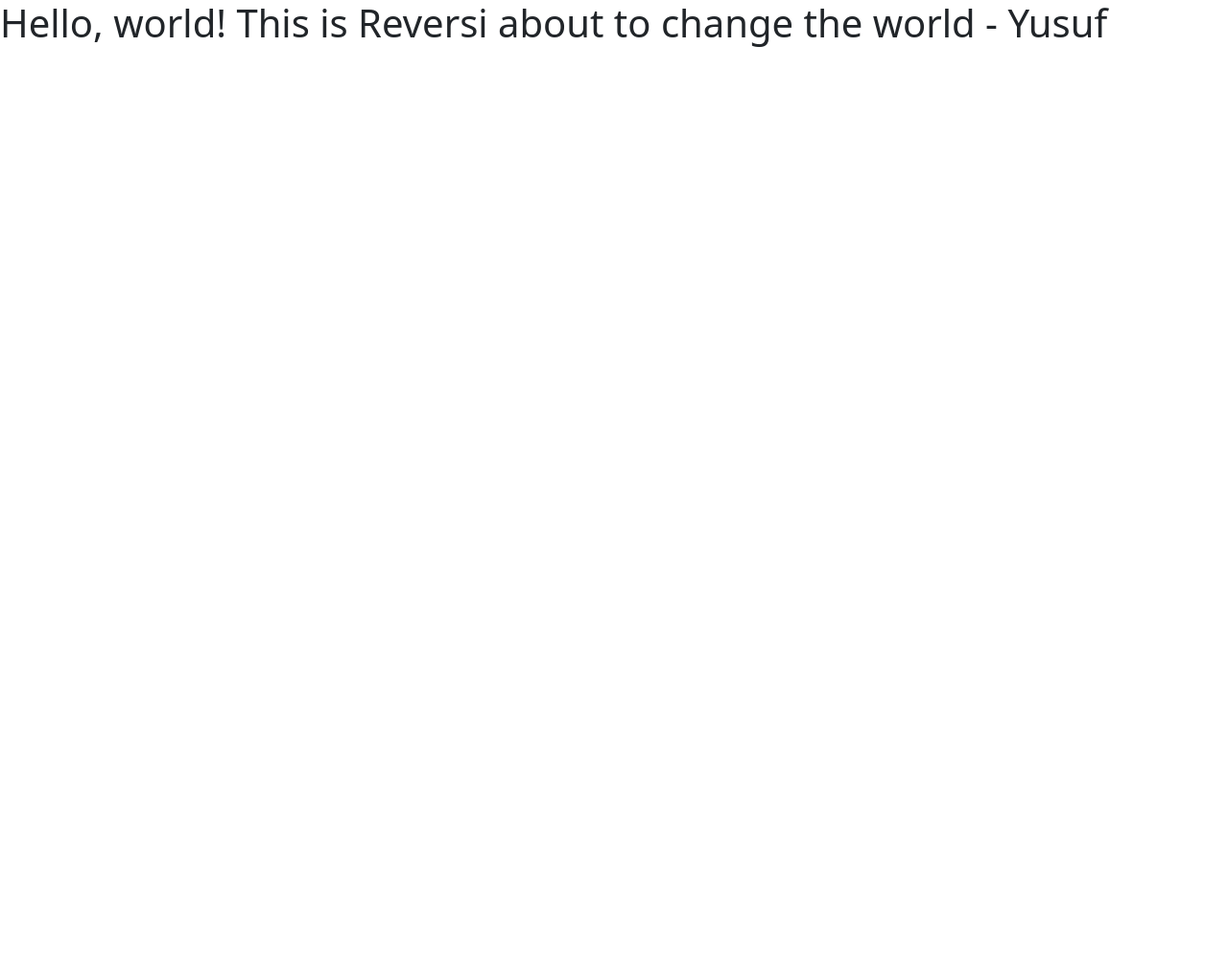
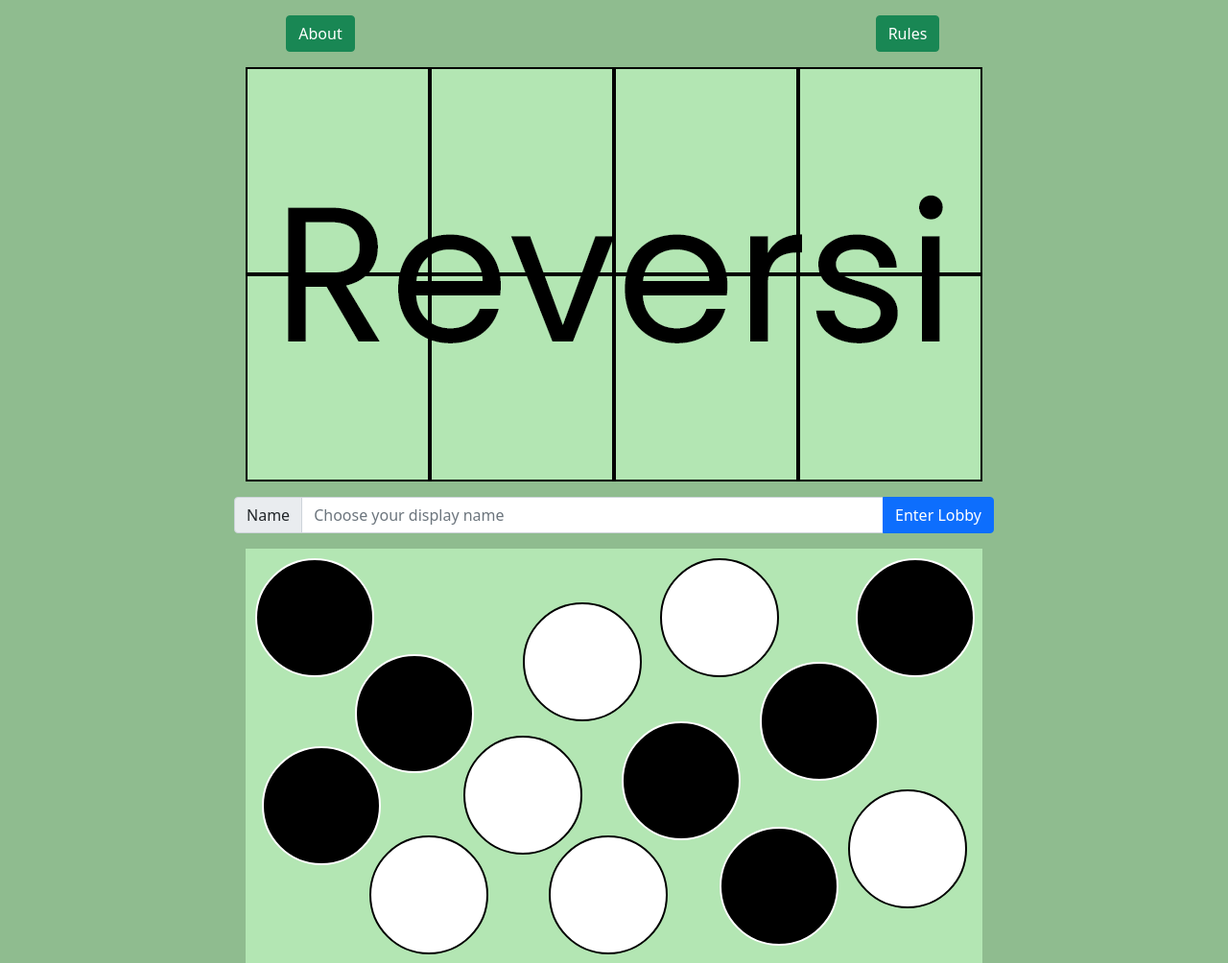
Before and after one commit to yusuf-amani/reversi-amani, a website: page public/index.html in a window 1280 px wide. Shown: the whole page at 96% size. Before the commit the page ends 800 px from the top, so only its background shows below. Drawn offline with nearby package versions, Linux system fonts and the light colour scheme.

Commit message:
creating the entrance pages

```diff
--- a/public/index.html
+++ b/public/index.html
@@ -1,23 +1,65 @@
 <!doctype html>
 <html lang="en">
+
 <head>
   <!-- Required meta tags -->
   <meta charset="utf-8">
   <meta name="viewport" content="width=device-width, initial-scale=1">
 
   <!-- Bootstrap CSS -->
-    <link href="https://cdn.jsdelivr.net/npm/bootstrap@5.0.0/dist/css/bootstrap.min.css" rel="stylesheet" integrity="sha384-wEmeIV1mKuiNpC+IOBjI7aAzPcEZeedi5yW5f2yOq55WWLwNGmvvx4Um1vskeMj0" crossorigin="anonymous">
+  <link href="https://cdn.jsdelivr.net/npm/bootstrap@5.0.1/dist/css/bootstrap.min.css" rel="stylesheet"
+    integrity="sha384-+0n0xVW2eSR5OomGNYDnhzAbDsOXxcvSN1TPprVMTNDbiYZCxYbOOl7+AMvyTG2x" crossorigin="anonymous">
 
-    <title>Hello, world!</title>
+  <style>
+    body {
+      background-color: darkseagreen;
+    }
+  </style>
+
+  <title>Reversi!</title>
 </head>
+
 <body>
-    <h1>Hello, world! This is Reversi about to change the world - Yusuf</h1>
 
-    <!-- Optional JavaScript; choose one of the two! -->
+  <div class="container-fluid">
+    <div class="row m-3">
+      <div class="col text-center">
+        <a class="btn btn-success text-nowrap" href="about.html">About</a>
+      </div>
+      <div class="col text-center">
+        <a class="btn btn-success text-nowrap" href="https://en.wikipedia.org/wiki/Reversi">Rules</a>
+      </div>
+    </div>
+
+    <div class="row m-3">
+      <div class="col text-center">
+        <img class="img-fluid" src="assets/images/top-splash.png" alt="Reversi Logo 1">
+      </div>
+    </div>
+
+    <div class="row align-items-center justify-content-center m-3">
+      <div class="col-8">
+        <div class="input-group">
+          <span class="input-group-text" id="displayInput">Name</span>
+          <input type="text" id="nameInput" class="form-control text-nowrap" placeholder="Choose your display name"
+            aria-label="Enter your dispaly name for use while playing reversi" aria-describedby="displayName">
+          <button type="submit" class="btn btn-primary text-nowrap" id="lobbyButton"
+            onclick="window.location='lobby.html'">Enter Lobby</button>
+        </div>
+      </div>
+    </div>
+
+    <div class="row">
+      <div class="col text-center">
+        <img class="img-fluid" src="assets/images/bottom-splash.png" alt="Reversi Logo 2">
+      </div>
+    </div>
+  </div>
 
   <!-- Option 1: Bootstrap Bundle with Popper -->
-    <script src="https://cdn.jsdelivr.net/npm/bootstrap@5.0.0/dist/js/bootstrap.bundle.min.js" integrity="sha384-p34f1UUtsS3wqzfto5wAAmdvj+osOnFyQFpp4Ua3gs/ZVWx6oOypYoCJhGGScy+8" crossorigin="anonymous"></script>
+  <script src="https://cdn.jsdelivr.net/npm/bootstrap@5.0.1/dist/js/bootstrap.bundle.min.js"
+    integrity="sha384-gtEjrD/SeCtmISkJkNUaaKMoLD0//ElJ19smozuHV6z3Iehds+3Ulb9Bn9Plx0x4"
+    crossorigin="anonymous"></script>
+</body>
 
-
-  </body>
 </html>
```
Also changed, not shown: public/about.html (added, +44 -0 lines), public/lobby.html (added, +38 -0 lines), public/assets/images/bottom-splash.png (added), public/assets/images/top-splash.png (added). Lines whose indentation alone changed are shown as unchanged.
